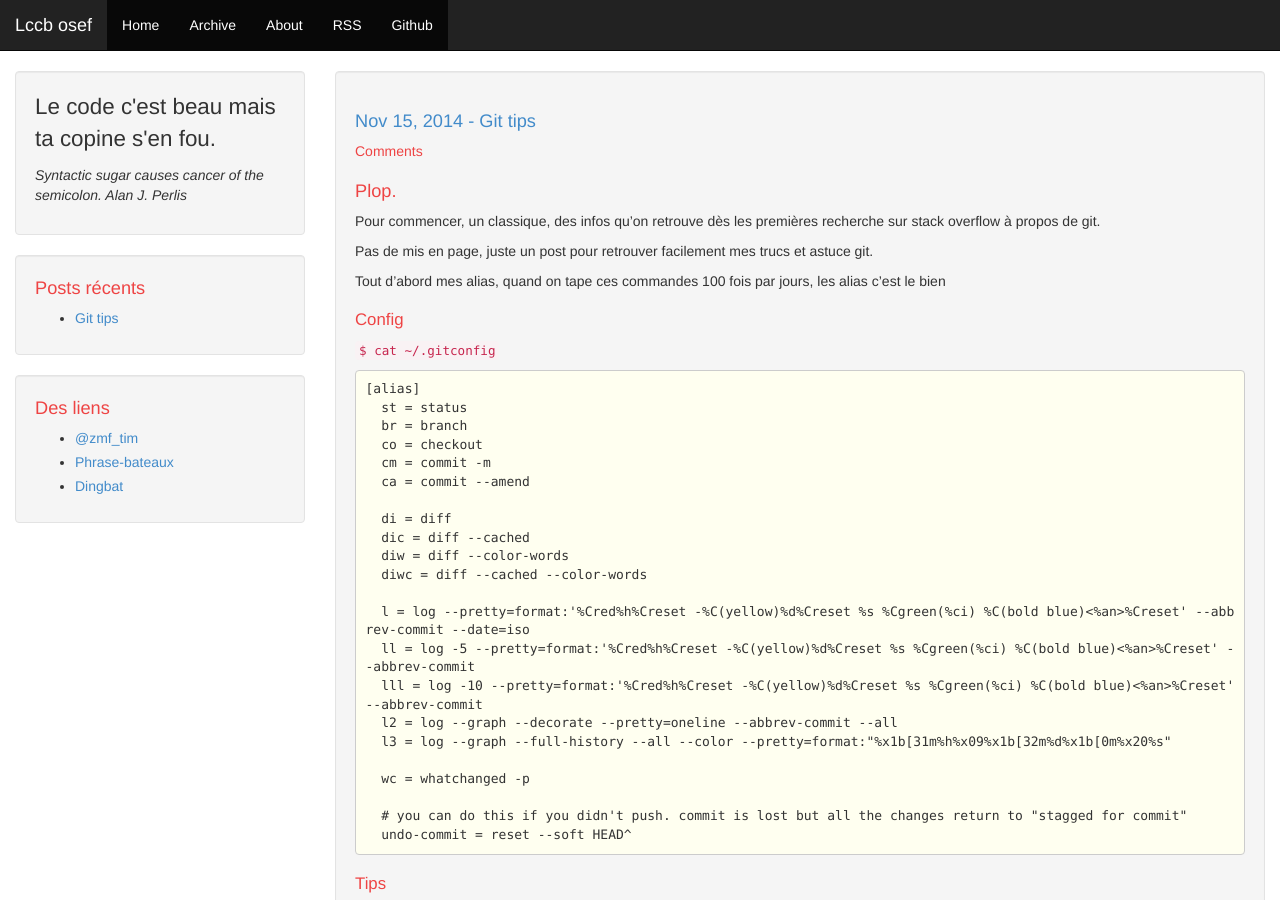
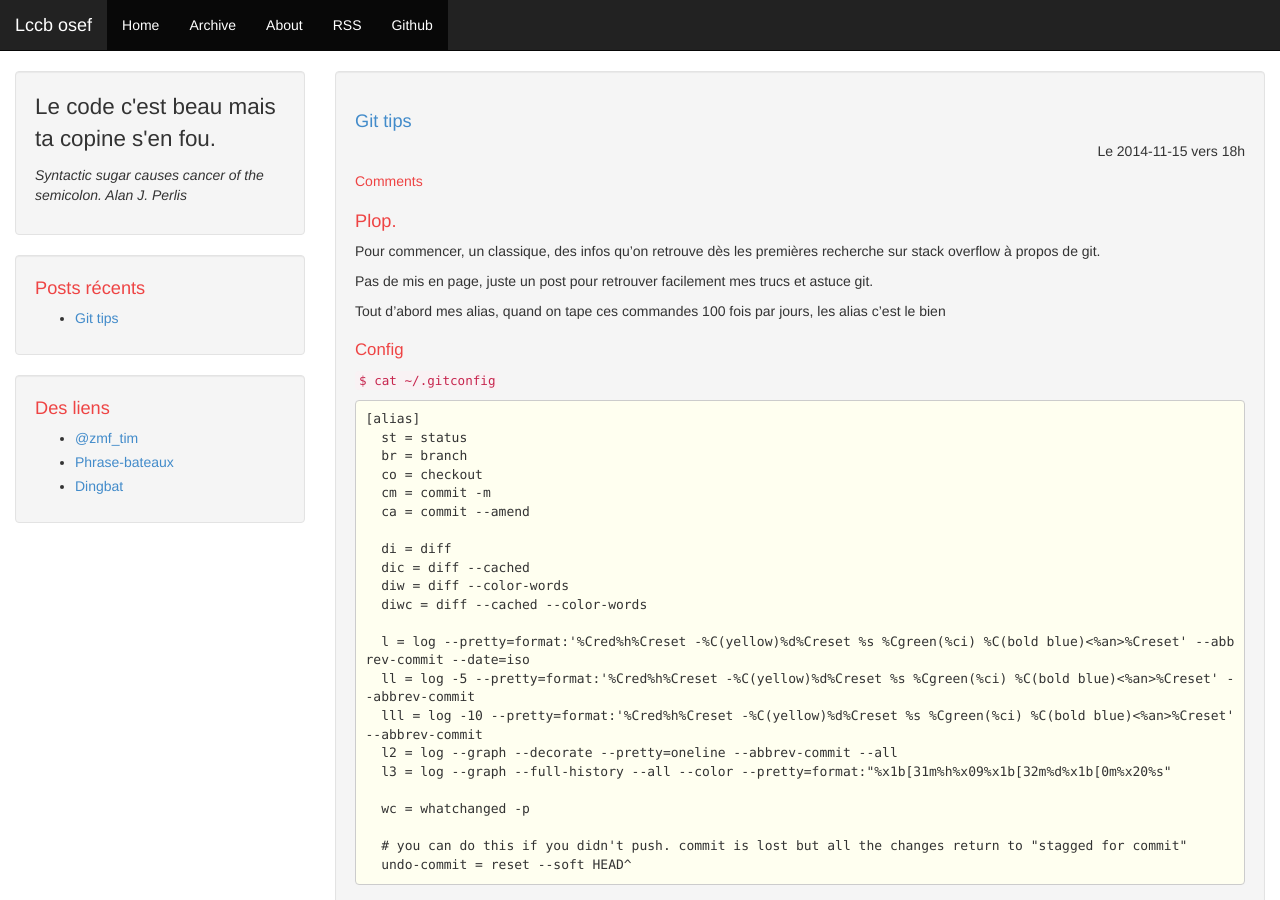
Before and after one commit to Hettomei/Hettomei.github.io, a Jekyll site: the page built from index.html, in a window 1280 px wide and 900 px high. Built offline with Jekyll 4.4.1, drawn with Linux system fonts in a browser that asks for light colours; Markdown is read by kramdown in place of the engine named in the settings; the list of posts is cut into pages by our own code; comment, search, counter and statistics services are not loaded.

Commit message:
Fix layout

```diff
--- a/archive.html
+++ b/archive.html
@@ -16,7 +16,7 @@ layout: default
             <ul>
         {% endif %}
     {% endunless %}
-    <li><a href="{{ site.baseurl}}{{ post.url }}">{{ post.date | date: "%b %-d" }} - {{ post.title }}</a></li>
+    <li><a href="{{ site.baseurl}}{{ post.url }}">{{ post.date | date: "%Y-%m-%d" }} - {{ post.title }}</a></li>
 {% endfor %}
 </ul>
 </div>
--- a/index.html
+++ b/index.html
@@ -5,7 +5,8 @@ layout: default
 {% for post in paginator.posts %}
 <div class="article">
     <div class="well">
-        <h1><a href="{{ site.baseurl}}{{ post.url }}">{{ post.date | date: "%b %-d, %Y" }} - {{ post.title }}</a></h1>
+        <h1><a href="{{ site.baseurl}}{{ post.url }}">{{ post.title }}</a></h1>
+        <p class="text-right">Le {{ post.date | date: "%Y-%m-%d vers %Hh" }}</p>
         {% if site.comments == true and post.comments == true and site.disqus != '' %}
           <p class="author"><a href="{{ site.baseurl }}{{ post.url }}/#disqus_thread">Comments</a></p>
         {% endif %}
@@ -19,13 +20,13 @@ layout: default
 <div class="pagination">
   {% if paginator.previous_page %}
       {% if paginator.previous_page == 1 %}
-        <a class="btn btn-default" href="{{ site.baseurl}}/index.html" class="previous">Newer</a>
+        <a class="btn btn-default" href="{{ site.baseurl}}/index.html" class="previous">Plus récent</a>
       {% else %}
-        <a class="btn btn-default" href="{{ site.baseurl}}/page{{ paginator.previous_page }}" class="previous">Newer</a>
+        <a class="btn btn-default" href="{{ site.baseurl}}/page{{ paginator.previous_page }}" class="previous">Plus récent</a>
       {% endif %}
   {% endif %}
   <span class="page_number ">Page : {{ paginator.page }} sur {{ paginator.total_pages }}</span>
   {% if paginator.next_page %}
-    <a class="btn btn-default" href="{{ site.baseurl}}/page{{ paginator.next_page }}" class="next">Older</a>
+    <a class="btn btn-default" href="{{ site.baseurl}}/page{{ paginator.next_page }}" class="next">Plus vieux</a>
   {% endif %}
 </div>
```
